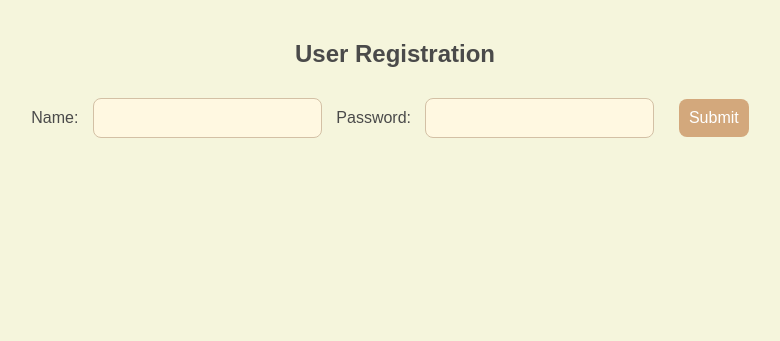
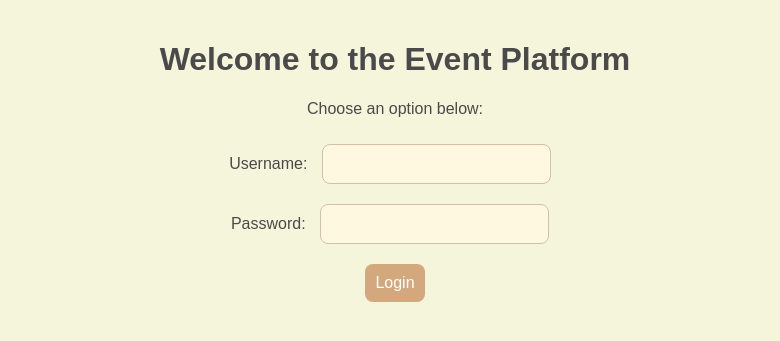
Before and after one commit to SaraAkbar16/CS4067-Assignment-02-22i-0846-SaraAkbar, a FastAPI app: page / in a window 1280 px wide. Shown: the top 341 px of the page, without its empty margins (245-1025 px from the left). Run offline with FastAPI, Linux system fonts and the light colour scheme.

Commit message:
login working

```diff
--- a/first/main.py
+++ b/first/main.py
@@ -1,20 +1,16 @@
 import uvicorn
-from fastapi import FastAPI, Depends, Request, HTTPException
+from fastapi import FastAPI, Depends, Request, HTTPException, Form
 from fastapi.templating import Jinja2Templates
 from fastapi.staticfiles import StaticFiles
 from sqlalchemy.orm import Session
 from first.database import engine, SessionLocal
 from first import models
-import first.schemas as schemas
 import requests
-from fastapi.responses import HTMLResponse, RedirectResponse
+from fastapi.responses import HTMLResponse, RedirectResponse, JSONResponse
 from typing import Optional
 import os
 from pydantic import BaseModel
 from fastapi.middleware.cors import CORSMiddleware
-from fastapi import FastAPI, HTTPException
-from fastapi.responses import JSONResponse
-import requests
 
 app = FastAPI()
 
@@ -44,26 +40,17 @@ def get_db():
     finally:
         db.close()
 
-class UserCreate(BaseModel):
-    name: str
-    password: str
+@app.get("/")
+def login_page(request: Request):
+    return templates.TemplateResponse("login.html", {"request": request})
 
-@app.get("/")
-def read_root(request: Request):
-    return templates.TemplateResponse("index.html", {"request": request})
-
-@app.post("/users/")
-def create_user(user_data: UserCreate, db: Session = Depends(get_db)):
-    existing_user = db.query(models.User).filter(models.User.name == user_data.name).first()
-    if existing_user:
-        raise HTTPException(status_code=400, detail="Username already taken")
-
-    new_user = models.User(name=user_data.name, password=user_data.password)
-    db.add(new_user)
-    db.commit()
-    db.refresh(new_user)
-
-    return RedirectResponse(url=f"/welcome?name={new_user.name}", status_code=303)
+@app.post("/login")
+async def login(username: str = Form(...), password: str = Form(...), db: Session = Depends(get_db)):
+    user = db.query(models.User).filter(models.User.name == username, models.User.password == password).first()
+    if user:
+        return RedirectResponse(url=f"/welcome?name={user.name}", status_code=303)
+    else:
+        return JSONResponse(content={"status": "fail", "message": "Invalid username or password"})
 
 @app.get("/welcome")
 def welcome_page(request: Request, name: str = "Guest"):
@@ -93,20 +80,5 @@ def get_events(request: Request):
     except requests.exceptions.RequestException:
         raise HTTPException(status_code=500, detail="Failed to fetch events from Java API")
 
-@app.get("/index2", response_class=HTMLResponse)
-async def index2(request: Request, event_ids: Optional[int] = None):
-    return templates.TemplateResponse("/index2.html", {"request": request})
-
-class EventData(BaseModel):
-    event_ids: list[int]
-
-@app.post("/process_event")
-async def process_event(data: EventData):
-    return {"success": True, "message": "Events processed successfully"}
-
-@app.get("/index3", response_class=HTMLResponse)
-async def index3(request: Request):
-    return RedirectResponse(url="/static/index3.html", status_code=303)
-
 if __name__ == "__main__":
     uvicorn.run("first.main:app", host="127.0.0.1", port=8000, reload=True)
--- a/templates/login.html
+++ b/templates/login.html
@@ -64,14 +64,14 @@
         body: formData
     });
 
+    if (response.redirected) {
+        window.location.href = response.url;  // Redirect to the welcome page
+    } else {
         const result = await response.json();
-            if (result.status === "success") {
-                alert("Login successful!");
-                window.location.href = result.redirect_url;  // Redirect to the URL with username
-            } else {
-                alert("Invalid username or password!");
+        alert(result.message);
     }
 });
+
     </script>
 </body>
 </html>
--- a/templates/main.html
+++ b/templates/main.html
@@ -54,12 +54,12 @@ button:hover {
  document.getElementById("registerBtn").addEventListener("click", function() {
     // Redirect to the /register page on port 8001
     console.log("Redirecting to /register page on port 8001");
-    window.location.href = "http://127.0.0.1:8001";
+    window.location.href = "http://127.0.0.1:8002";
 });
 document.getElementById("loginBtn").addEventListener("click", function() {
     // Redirect to the /register page on port 8001
-    console.log("Redirecting to /register page on port 8001");
-    window.location.href = "http://127.0.0.1:8002";
+    console.log("Redirecting to /register page on port 8002");
+    window.location.href = "http://127.0.0.1:8001";
 });
 
 </script>
```
Also changed, not shown: login/database.py (added, +10 -0 lines), login/models.py (added, +9 -0 lines), login/schemas.py (added, +12 -0 lines). Lines whose indentation alone changed are shown as unchanged.
